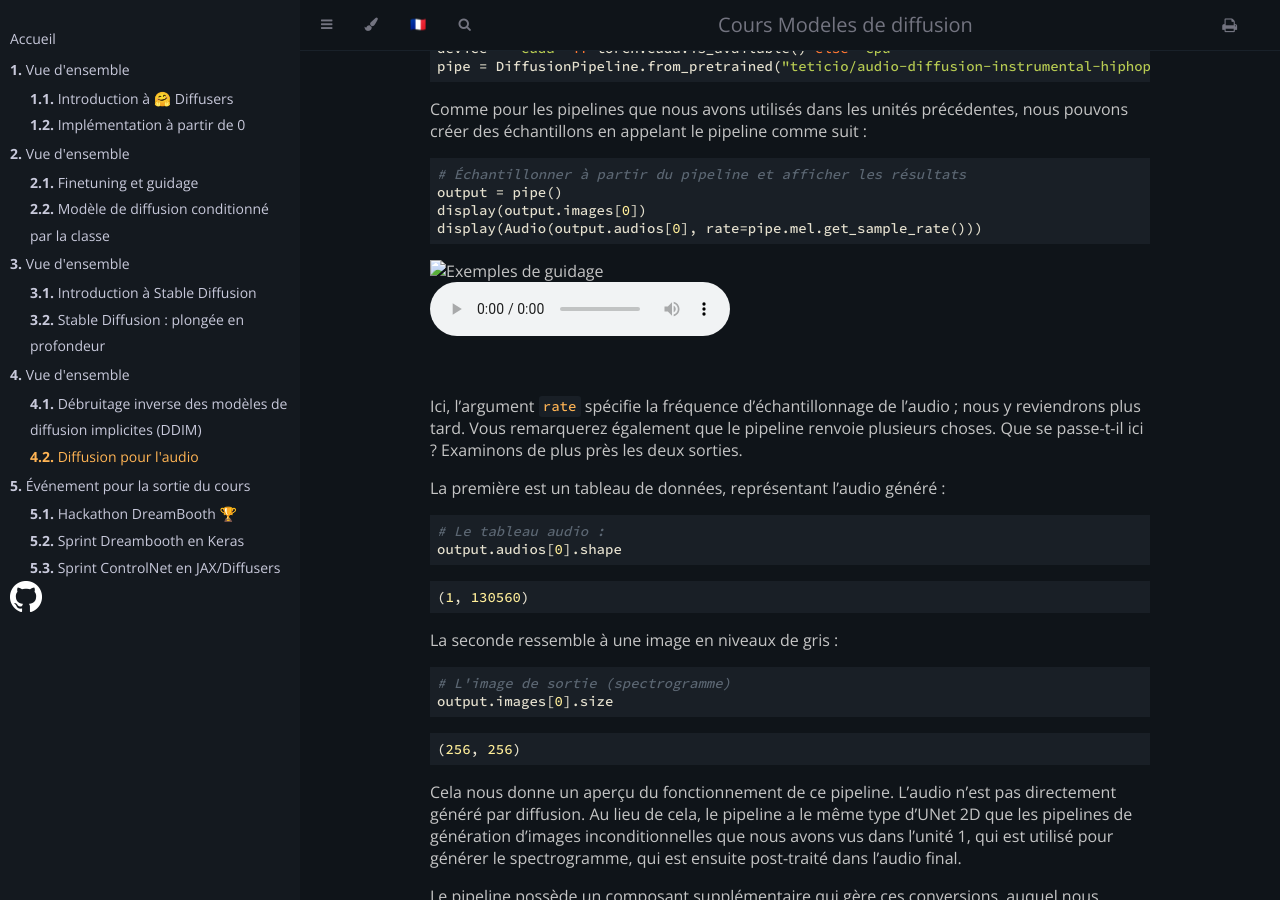
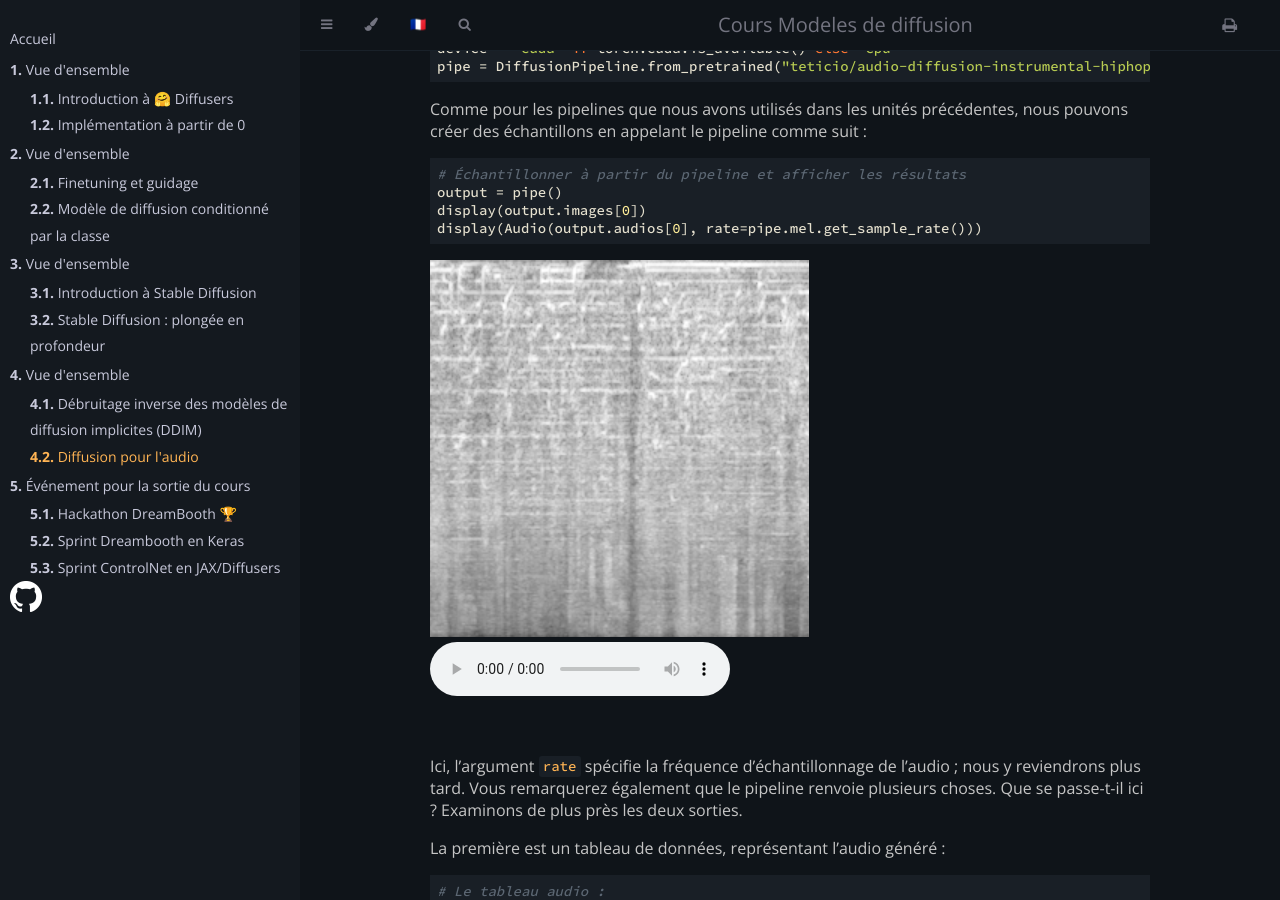
Before and after one commit to lbourdois/diffusion-course, a Jekyll site: the page built from fr/unit4/3.md, in a window 1280 px wide and 900 px high, scrolled down 923 px. Built offline with Jekyll 4.4.1, drawn with Linux system fonts in a browser that asks for light colours; nearby versions of some CDN libraries; our own code applies the rules of GitHub Pages for plain Markdown files.

Commit message:
Update 3.md

````diff
--- a/fr/unit4/3.md
+++ b/fr/unit4/3.md
@@ -52,12 +52,12 @@ display(Audio(output.audios[0], rate=pipe.mel.get_sample_rate()))
 ```
 
 <div class="flex justify-center">
-<img src="/diffusion-course/static/images/unit4/2/audio.png" alt="Exemples de guidage">
+<img src="/diffusion-course/static/images/unit4/3/audio.png" alt="Exemples de guidage">
 </div>
 
 <div class="flex justify-center">
   <audio controls>
-    <source src="/diffusion-course/static/images/unit4/2/audio.wav" type="audio/mpeg">
+    <source src="/diffusion-course/static/images/unit4/3/audio.wav" type="audio/wav">
   </audio>
 </div>
 
@@ -124,7 +124,7 @@ tensor(0.) tensor(6.0842)
 ```
 
 <div class="flex justify-center">
-<img src="/diffusion-course/static/images/unit4/2/spectrogramme.png" alt="Exemples de guidage">
+<img src="/diffusion-course/static/images/unit4/3/spectrogramme.png" alt="Exemples de guidage">
 </div>
 
 <br>
@@ -134,7 +134,7 @@ Le spectrogramme que nous venons de créer contient des valeurs comprises entre
 Quelques transformations audio de la documentation [torchaudio](https://pytorch.org/audio/stable/transforms.html)
 
 <div class="flex justify-center">
-<img src="/diffusion-course/static/images/unit4/2/transformations.png" alt="Exemples de guidage">
+<img src="/diffusion-course/static/images/unit4/3/transformations.png" alt="Exemples de guidage">
 </div>
 
 <br>
@@ -158,7 +158,7 @@ im
 ```
 
 <div class="flex justify-center">
-<img src="/diffusion-course/static/images/unit4/2/mel.png" alt="Exemples de guidage">
+<img src="/diffusion-course/static/images/unit4/3/mel.png" alt="Exemples de guidage">
 </div>
 
 <br>
@@ -243,7 +243,7 @@ Sample rate: 44100
 
 <div class="flex justify-center">
   <audio controls>
-    <source src="/diffusion-course/static/images/unit4/2/audio2.wav" type="audio/mpeg">
+    <source src="/diffusion-course/static/images/unit4/3/audio2.wav" type="audio/wav">
   </audio>
 </div>
 
@@ -258,7 +258,7 @@ pipe.mel.audio_slice_to_image(0) # Visualiser la première "tranche" sous forme
 ```
 
 <div class="flex justify-center">
-<img src="/diffusion-course/static/images/unit4/2/mel2.png" alt="Exemples de guidage">
+<img src="/diffusion-course/static/images/unit4/3/mel2.png" alt="Exemples de guidage">
 </div>
 
 <br>
@@ -363,12 +363,12 @@ display(Audio(output.audios[0], rate=22050))
 ```
 
 <div class="flex justify-center">
-<img src="/diffusion-course/static/images/unit4/2/mel3.png" alt="Exemples de guidage">
+<img src="/diffusion-course/static/images/unit4/3/mel3.png" alt="Exemples de guidage">
 </div>
 
 <div class="flex justify-center">
   <audio controls>
-    <source src="/diffusion-course/static/images/unit4/2/audio3.wav" type="audio/mpeg">
+    <source src="/diffusion-course/static/images/unit4/3/audio3.wav" type="audio/wav">
   </audio>
 </div>
 
@@ -383,12 +383,12 @@ display(Audio(output.audios[0], rate=22050))
 ```
 
 <div class="flex justify-center">
-<img src="/diffusion-course/static/images/unit4/2/mel4.png" alt="Exemples de guidage">
+<img src="/diffusion-course/static/images/unit4/3/mel4.png" alt="Exemples de guidage">
 </div>
 
 <div class="flex justify-center">
   <audio controls>
-    <source src="/diffusion-course/static/images/unit4/2/audio4.wav" type="audio/mpeg">
+    <source src="/diffusion-course/static/images/unit4/3/audio4.wav" type="audio/wav">
   </audio>
 </div>
 
````
